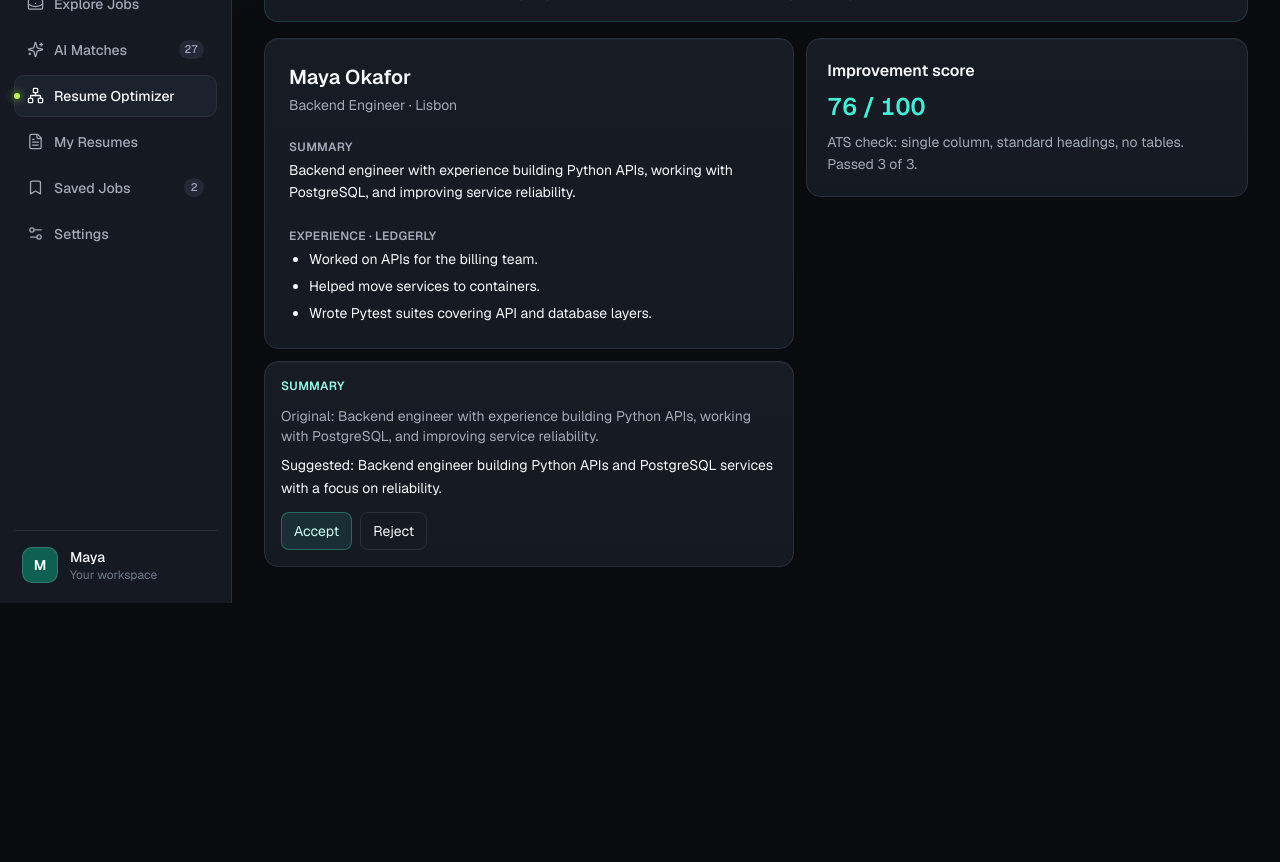
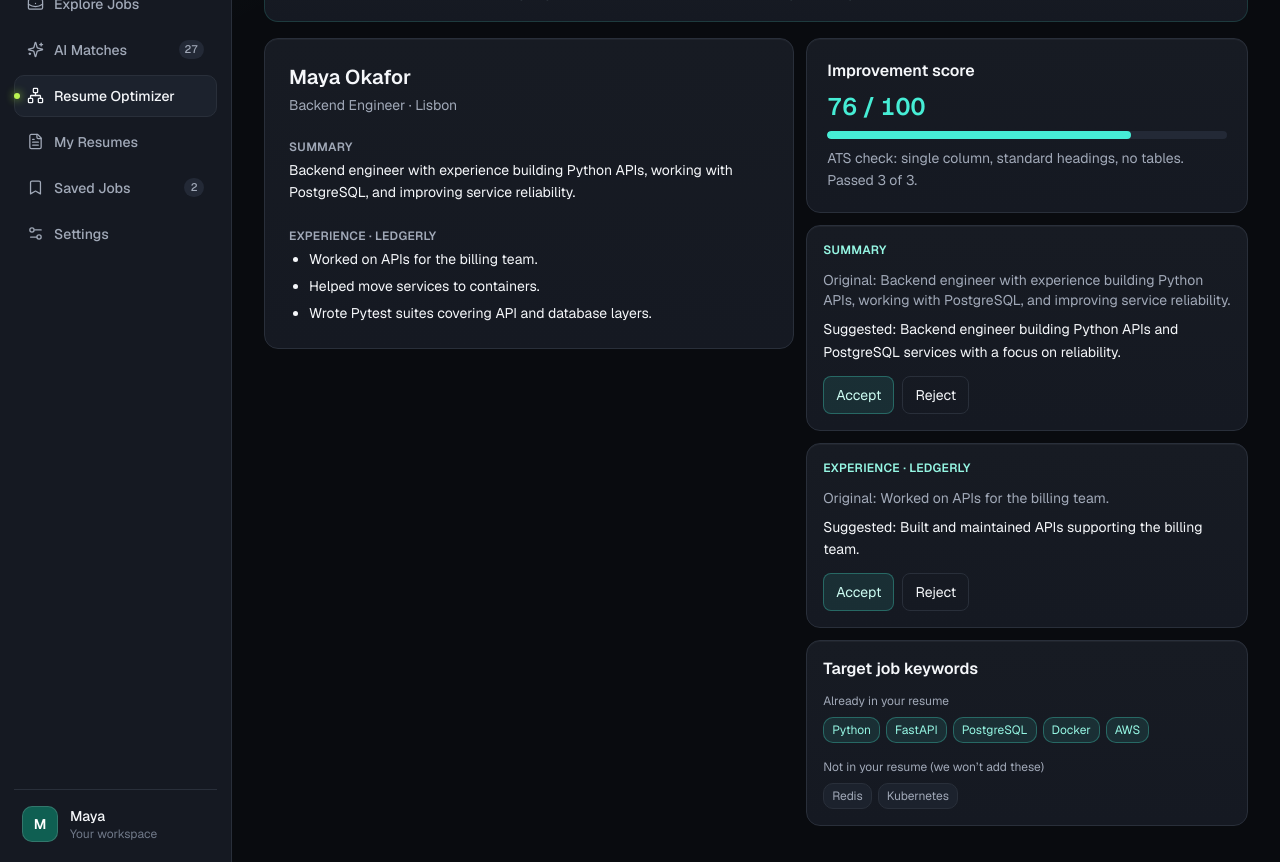
Before and after one commit to RomanMartinezM/job-matcher, a React (Vite) app: page /optimizer in a window 1280 px wide. Shown: the part 220-1082 px from the top of the page. Before the commit the page ends 823 px from the top, so only its background shows below. Built offline with nearby package versions, Linux system fonts and the light colour scheme.

Commit message:
feat: add interactive resume optimization suggestions

```diff
--- a/src/pages/ResumeOptimizerPage.tsx
+++ b/src/pages/ResumeOptimizerPage.tsx
@@ -1,4 +1,4 @@
-import { jobs } from "@/data/jobs"
+import { candidateSkills, jobs } from "@/data/jobs"
 import { useAppStore } from "@/store/useAppStore"
 import { Card } from "@/components/ui/card"
 import { useState } from "react"
@@ -8,10 +8,22 @@ export function ResumeOptimizerPage() {
 
   const selectedJob =
     jobs.find((job) => savedJobIds.includes(job.id)) ?? jobs[0]
+  const matchedSkills =
+    selectedJob?.skills.filter((skill) => candidateSkills.has(skill)) ?? []
+
+  const missingSkills =
+    selectedJob?.skills.filter((skill) => !candidateSkills.has(skill)) ?? []
   const originalSummary = "Backend engineer with experience building Python APIs, working with PostgreSQL, and improving service reliability."
   const suggestedSummary = "Backend engineer building Python APIs and PostgreSQL services with a focus on reliability."
   const [summary, setSummary] = useState(originalSummary)
   const [summarySuggestionStatus, setSummarySuggestionStatus] = useState<"pending" | "accepted" | "rejected">("pending")
+  const originalExperience = "Worked on APIs for the billing team."
+  const suggestedExperience =
+    "Built and maintained APIs supporting the billing team."
+
+  const [experienceBullet, setExperienceBullet] = useState(originalExperience)
+  const [experienceSuggestionStatus, setExperienceSuggestionStatus] =
+    useState<"pending" | "accepted" | "rejected">("pending")
 
   return (
     <main className="mx-auto w-full max-w-[1180px]">
@@ -42,6 +54,7 @@ export function ResumeOptimizerPage() {
       </Card>
 
       <div className="mt-4 grid items-start gap-3 lg:grid-cols-[1.2fr_1fr]">
+         {/* Left column */}
         <Card className="p-6">
           <h2 className="text-xl font-semibold">Maya Okafor</h2>
           <p className="mt-1 text-sm text-[#A1A9B8]">
@@ -57,20 +70,32 @@ export function ResumeOptimizerPage() {
             Experience · Ledgerly
           </h3>
           <ul className="list-disc space-y-1 pl-5 text-sm leading-relaxed">
-            <li>Worked on APIs for the billing team.</li>
+            <li>{experienceBullet}</li>
             <li>Helped move services to containers.</li>
             <li>Wrote Pytest suites covering API and database layers.</li>
           </ul>
         </Card>
 
+        {/* Right column */}
+        <div className="grid content-start gap-3">
           <Card className="p-5">
             <h2 className="font-semibold">Improvement score</h2>
             <p className="mt-2 text-2xl font-semibold text-teal-300">76 / 100</p>
+
+            <div
+              aria-label="Improvement score: 76 out of 100"
+              className="my-2 h-2 overflow-hidden rounded-full bg-[#232936]"
+              role="img"
+            >
+              <div className="h-full w-[76%] rounded-full bg-teal-300" />
+            </div>
+
             <p className="mt-2 text-sm leading-relaxed text-[#A1A9B8]">
               ATS check: single column, standard headings, no tables. Passed 3 of 3.
             </p>
           </Card>
 
+          {summarySuggestionStatus !== "rejected" && (
             <Card className="p-4">
               <p className="text-xs font-semibold uppercase tracking-wide text-teal-200">
                 Summary
@@ -112,6 +137,81 @@ export function ResumeOptimizerPage() {
                 </p>
               )}
             </Card>
+          )}
+
+          {experienceSuggestionStatus !== "rejected" && (
+            <Card className="p-4">
+              <p className="text-xs font-semibold uppercase tracking-wide text-teal-200">
+                Experience · Ledgerly
+              </p>
+
+              <p className="mt-3 text-sm text-[#A1A9B8]">
+                Original: {originalExperience}
+              </p>
+              <p className="mt-2 text-sm leading-relaxed">
+                Suggested: {suggestedExperience}
+              </p>
+
+              {experienceSuggestionStatus === "pending" ? (
+                <div className="mt-3 flex flex-wrap gap-2">
+                  <button
+                    className="rounded-lg border border-teal-300/30 bg-teal-300/10 px-3 py-2 text-sm text-teal-100"
+                    onClick={() => {
+                      setExperienceBullet(suggestedExperience)
+                      setExperienceSuggestionStatus("accepted")
+                    }}
+                    type="button"
+                  >
+                    Accept
+                  </button>
+                  <button
+                    className="rounded-lg border border-[#292F3A] px-3 py-2 text-sm text-[#F5F7FA]"
+                    onClick={() => setExperienceSuggestionStatus("rejected")}
+                    type="button"
+                  >
+                    Reject
+                  </button>
+                </div>
+              ) : (
+                <p className="mt-3 text-sm text-[#A1A9B8]">
+                  Suggestion {experienceSuggestionStatus}.
+                </p>
+              )}
+            </Card>
+          )}
+
+          <Card className="p-4">
+            <h2 className="font-semibold">Target job keywords</h2>
+
+            <p className="mb-2 mt-3 text-xs text-[#A1A9B8]">
+              Already in your resume
+            </p>
+            <div className="flex flex-wrap gap-1.5">
+              {matchedSkills.map((skill) => (
+                <span
+                  className="rounded-md border border-teal-300/30 bg-teal-300/10 px-2 py-1 text-xs text-teal-200"
+                  key={skill}
+                >
+                  {skill}
+                </span>
+              ))}
+            </div>
+
+            <p className="mb-2 mt-4 text-xs text-[#A1A9B8]">
+              Not in your resume (we won’t add these)
+            </p>
+            <div className="flex flex-wrap gap-1.5">
+              {missingSkills.map((skill) => (
+                <span
+                  className="rounded-md border border-[#292F3A] bg-[#1C222D] px-2 py-1 text-xs text-[#A1A9B8]"
+                  key={skill}
+                >
+                  {skill}
+                </span>
+              ))}
+            </div>
+          </Card>
+        </div>
       </div>
     </main>
   )
```
Lines whose indentation alone changed are shown as unchanged.
